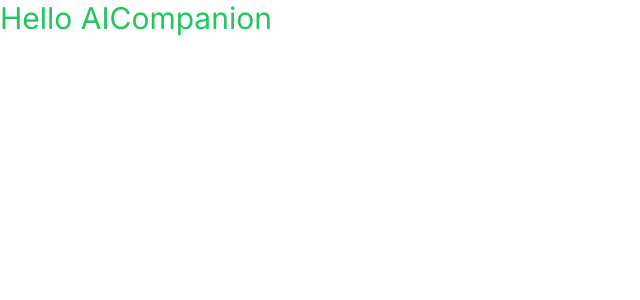
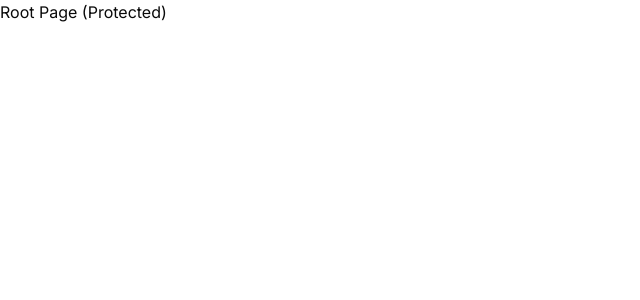
Before and after one commit to AlanFerreiraDev/ai-companion, a Next.js app: page / in a window 1280 px wide. Shown: the top 300 px of the page, without its empty margins (0-640 px from the left). Built offline with nearby package versions, Linux system fonts and the light colour scheme.

Commit message:
feat: folder setup

```diff
--- /dev/null
+++ b/app/(auth)/(routes)/login/page.tsx
@@ -0,0 +1,5 @@
+const LoginPage = () => {
+  return <div>LoginPage (Unprotected)</div>
+}
+
+export default LoginPage
--- /dev/null
+++ b/app/(root)/(routes)/page.tsx
@@ -0,0 +1,5 @@
+const RootPage = () => {
+  return <div>Root Page (Protected)</div>
+}
+
+export default RootPage
--- a/app/page.tsx
+++ /dev/null
@@ -1,3 +0,0 @@
-export default function Home() {
-  return <div className="text-green-500 text-3xl">Hello AICompanion</div>
-}
```
